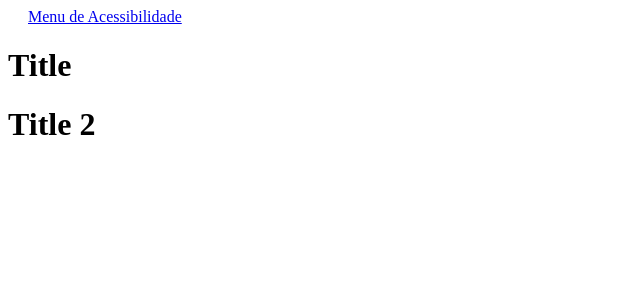
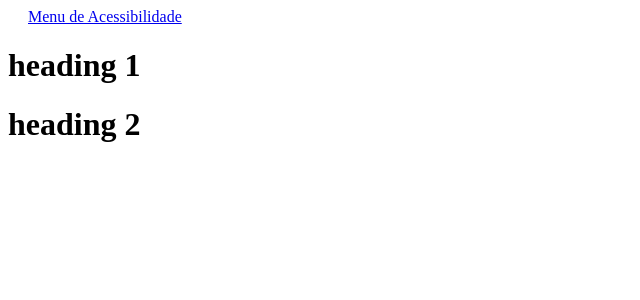
Before and after one commit to mahafonso/accessibility-ecomm, a Next.js app: page /test in a window 1280 px wide. Shown: the top 300 px of the page, without its empty margins (0-640 px from the left). Built offline with nearby package versions, Linux system fonts and the light colour scheme.

Commit message:
feat: 🎸 testing two headings

```diff
--- /dev/null
+++ b/src/components/Title.js
@@ -0,0 +1,15 @@
+import t from 'prop-types'
+
+const Title = ({content, ...rest}) => (
+	<>
+		<h1>{content} 1</h1>
+
+		<h1>{content} 2</h1>
+	</>
+)
+
+Title.propTypes = {
+	content: t.string.isRequired,
+}
+
+export default Title
--- a/src/pages/test.js
+++ b/src/pages/test.js
@@ -1,9 +1,5 @@
-const Test = () => (
-	<>
-		<h1>Title</h1>
+import Title from '../components/Title'
 
-		<h1>Title 2</h1>
-	</>
-)
+const Test = () => <Title content="heading" />
 
 export default Test
```
